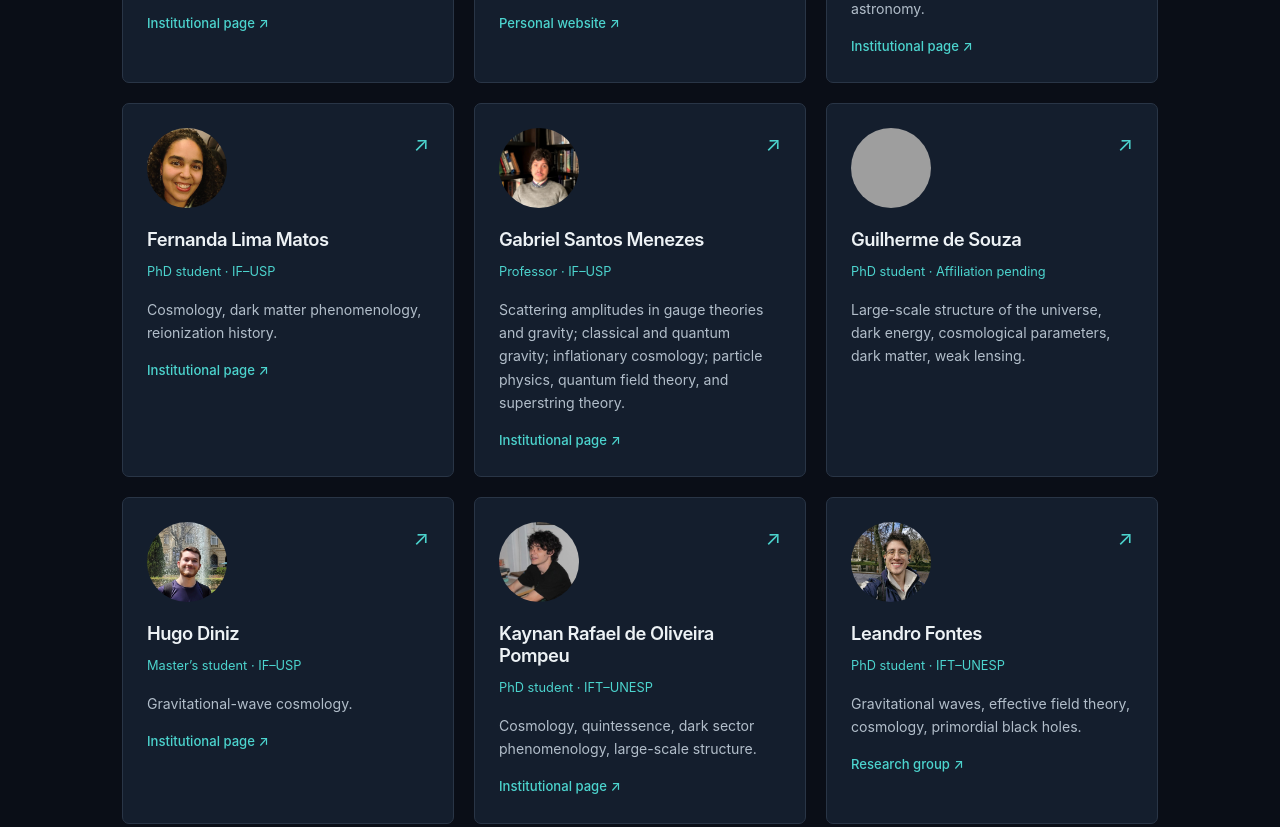
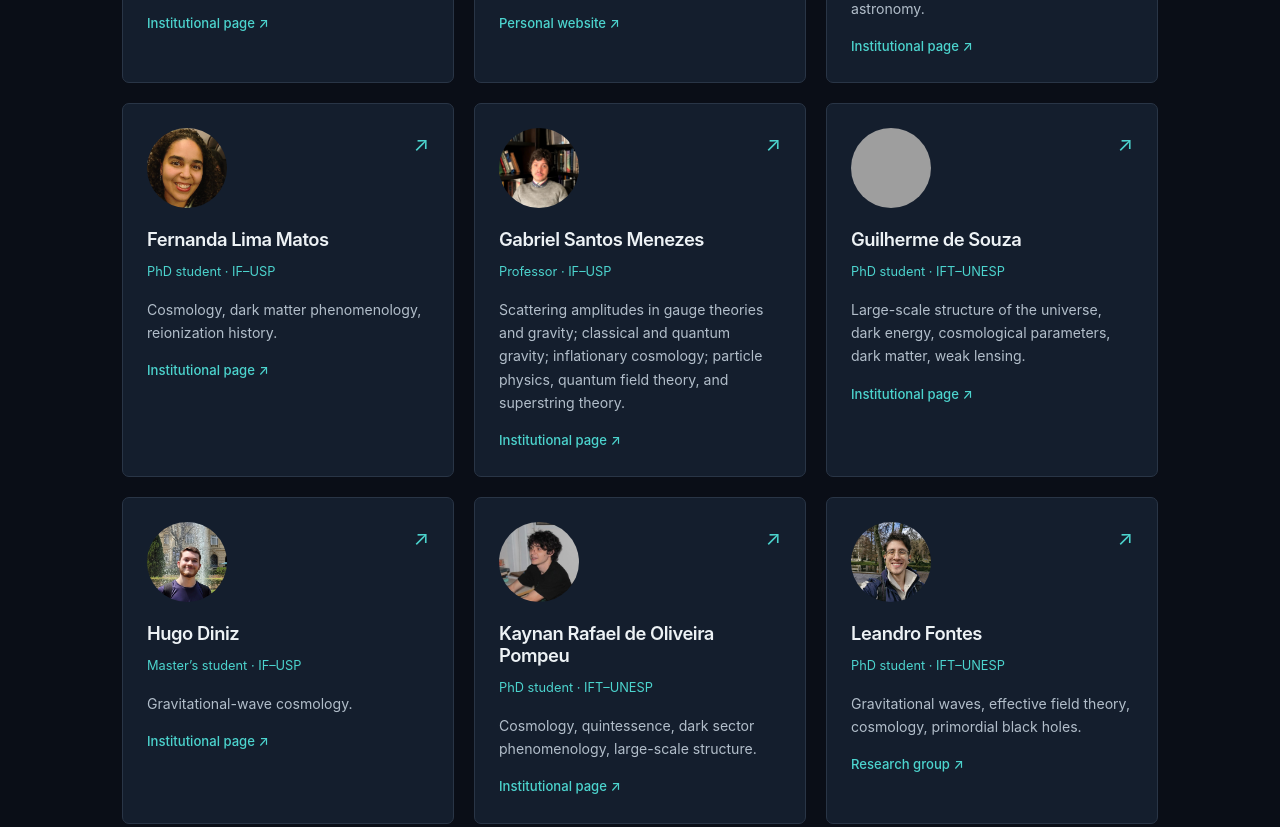
Before and after one commit to sparc-network/sparc-network.github.io, a plain HTML site: page index.html in a window 1280 px wide. Shown: the part 1983-2810 px from the top of the page. Drawn offline with Linux system fonts and the light colour scheme; grey boxes are pictures that could not be loaded.

Commit message:
Publish Guilherme's affiliation and institutional webpage

```diff
--- a/index.html
+++ b/index.html
@@ -25,7 +25,7 @@
 <li class="member-card"><a class="member-profile-link" href="people/edivaldo-moura.html"><span class="portrait-frame"><img src="people/Edivaldo_Moura.png" alt="" width="80" height="80" loading="lazy"></span><h3>Edivaldo Moura Santos</h3><span class="profile-arrow" aria-hidden="true">↗</span></a><p class="member-affiliation">Professor<span aria-hidden="true"> · </span>IF–USP</p><p class="member-research">Cosmology, standard candles, cosmic microwave background, gamma-ray astronomy.</p><a class="text-link member-website" href="https://portal.if.usp.br/ifusp/pt-br/users/emoura" aria-label="Institutional page for Edivaldo Moura Santos">Institutional page <span aria-hidden="true">↗</span></a></li>
 <li class="member-card"><a class="member-profile-link" href="people/fernanda-lima-matos.html"><span class="portrait-frame"><img src="people/Fernanda_Lima_Matos.jpeg" alt="" width="80" height="80" loading="lazy"></span><h3>Fernanda Lima Matos</h3><span class="profile-arrow" aria-hidden="true">↗</span></a><p class="member-affiliation">PhD student<span aria-hidden="true"> · </span>IF–USP</p><p class="member-research">Cosmology, dark matter phenomenology, reionization history.</p><a class="text-link member-website" href="https://portal.if.usp.br/ifusp/pt-br/users/fmatos" aria-label="Institutional page for Fernanda Lima Matos">Institutional page <span aria-hidden="true">↗</span></a></li>
 <li class="member-card"><a class="member-profile-link" href="people/gabriel-santos-menezes.html"><span class="portrait-frame"><img src="people/Gabriel_Santos_Menezes.jpg" alt="" width="80" height="80" loading="lazy"></span><h3>Gabriel Santos Menezes</h3><span class="profile-arrow" aria-hidden="true">↗</span></a><p class="member-affiliation">Professor<span aria-hidden="true"> · </span>IF–USP</p><p class="member-research">Scattering amplitudes in gauge theories and gravity; classical and quantum gravity; inflationary cosmology; particle physics, quantum field theory, and superstring theory.</p><a class="text-link member-website" href="https://portal.if.usp.br/fma/member/gabriel-santos-menezes" aria-label="Institutional page for Gabriel Santos Menezes">Institutional page <span aria-hidden="true">↗</span></a></li>
-<li class="member-card"><a class="member-profile-link" href="people/guilherme-de-souza.html"><span class="portrait-frame"><img src="people/Guilhereme_de_Souza.jpg" alt="" width="80" height="80" loading="lazy"></span><h3>Guilherme de Souza</h3><span class="profile-arrow" aria-hidden="true">↗</span></a><p class="member-affiliation">PhD student<span aria-hidden="true"> · </span>Affiliation pending</p><p class="member-research">Large-scale structure of the universe, dark energy, cosmological parameters, dark matter, weak lensing.</p></li>
+<li class="member-card"><a class="member-profile-link" href="people/guilherme-de-souza.html"><span class="portrait-frame"><img src="people/Guilhereme_de_Souza.jpg" alt="" width="80" height="80" loading="lazy"></span><h3>Guilherme de Souza</h3><span class="profile-arrow" aria-hidden="true">↗</span></a><p class="member-affiliation">PhD student<span aria-hidden="true"> · </span>IFT–UNESP</p><p class="member-research">Large-scale structure of the universe, dark energy, cosmological parameters, dark matter, weak lensing.</p><a class="text-link member-website" href="https://repositorio.unesp.br/entities/person/4463fde3-7f77-475e-90ba-7b93117584fb/full" aria-label="Institutional page for Guilherme de Souza">Institutional page <span aria-hidden="true">↗</span></a></li>
 <li class="member-card"><a class="member-profile-link" href="people/hugo-diniz.html"><span class="portrait-frame"><img src="people/Hugo_Diniz.jpeg" alt="" width="80" height="80" loading="lazy"></span><h3>Hugo Diniz</h3><span class="profile-arrow" aria-hidden="true">↗</span></a><p class="member-affiliation">Master’s student<span aria-hidden="true"> · </span>IF–USP</p><p class="member-research">Gravitational-wave cosmology.</p><a class="text-link member-website" href="https://portal.if.usp.br/ifusp/en/users/hdiniz" aria-label="Institutional page for Hugo Diniz">Institutional page <span aria-hidden="true">↗</span></a></li>
 <li class="member-card"><a class="member-profile-link" href="people/kaynan-pompeu.html"><span class="portrait-frame"><img src="people/Kaynan_Pompeu.jpg" alt="" width="80" height="80" loading="lazy"></span><h3>Kaynan Rafael de Oliveira Pompeu</h3><span class="profile-arrow" aria-hidden="true">↗</span></a><p class="member-affiliation">PhD student<span aria-hidden="true"> · </span>IFT–UNESP</p><p class="member-research">Cosmology, quintessence, dark sector phenomenology, large-scale structure.</p><a class="text-link member-website" href="https://repositorio.unesp.br/entities/person/3e1a94b8-e55a-48bd-9ae7-c58107bf3946/full" aria-label="Institutional page for Kaynan Rafael de Oliveira Pompeu">Institutional page <span aria-hidden="true">↗</span></a></li>
 <li class="member-card"><a class="member-profile-link" href="people/leandro-fontes.html"><span class="portrait-frame"><img src="people/Leandro_Fontes.jpg" alt="" width="80" height="80" loading="lazy"></span><h3>Leandro Fontes</h3><span class="profile-arrow" aria-hidden="true">↗</span></a><p class="member-affiliation">PhD student<span aria-hidden="true"> · </span>IFT–UNESP</p><p class="member-research">Gravitational waves, effective field theory, cosmology, primordial black holes.</p><a class="text-link member-website" href="https://professores.ift.unesp.br/riccardo.sturani/people/people.html" aria-label="Research group for Leandro Fontes">Research group <span aria-hidden="true">↗</span></a></li>
```
Also changed, not shown: people/guilherme-de-souza.html (+1 -1 lines), sparc.html (+1 -1 lines).
